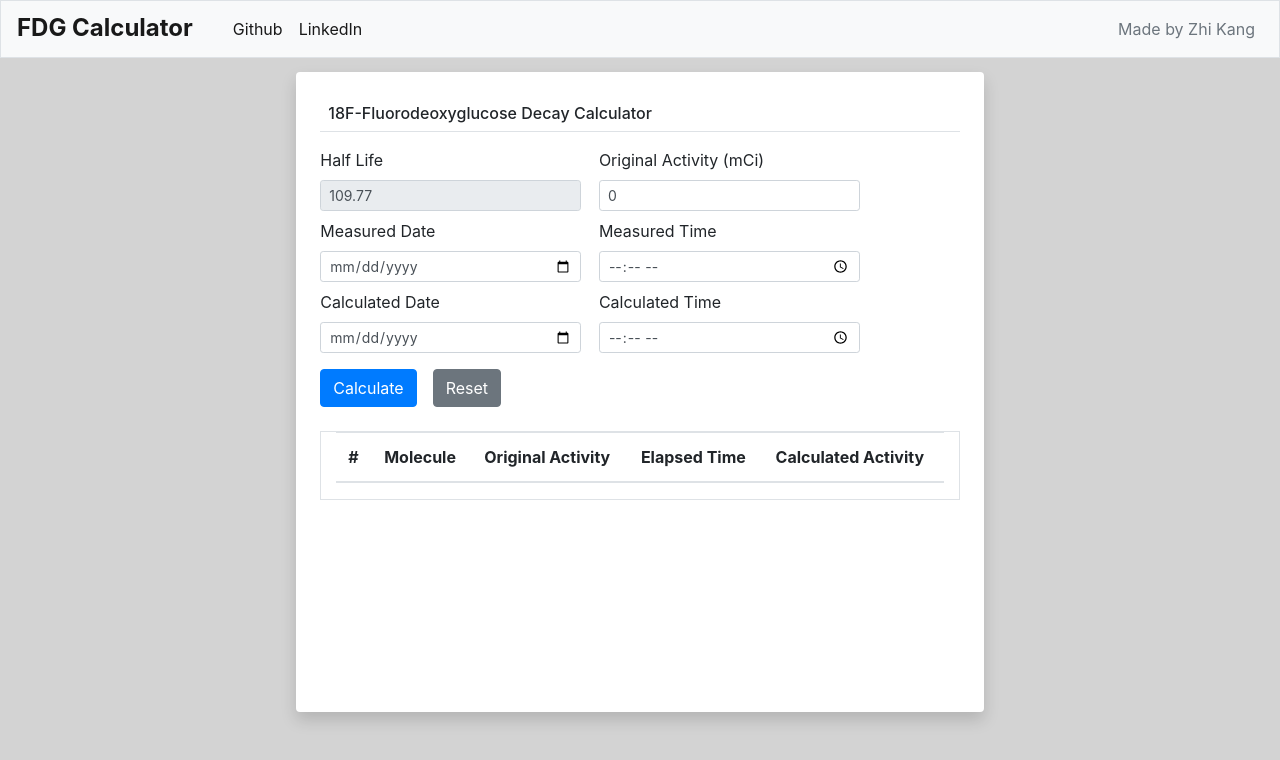
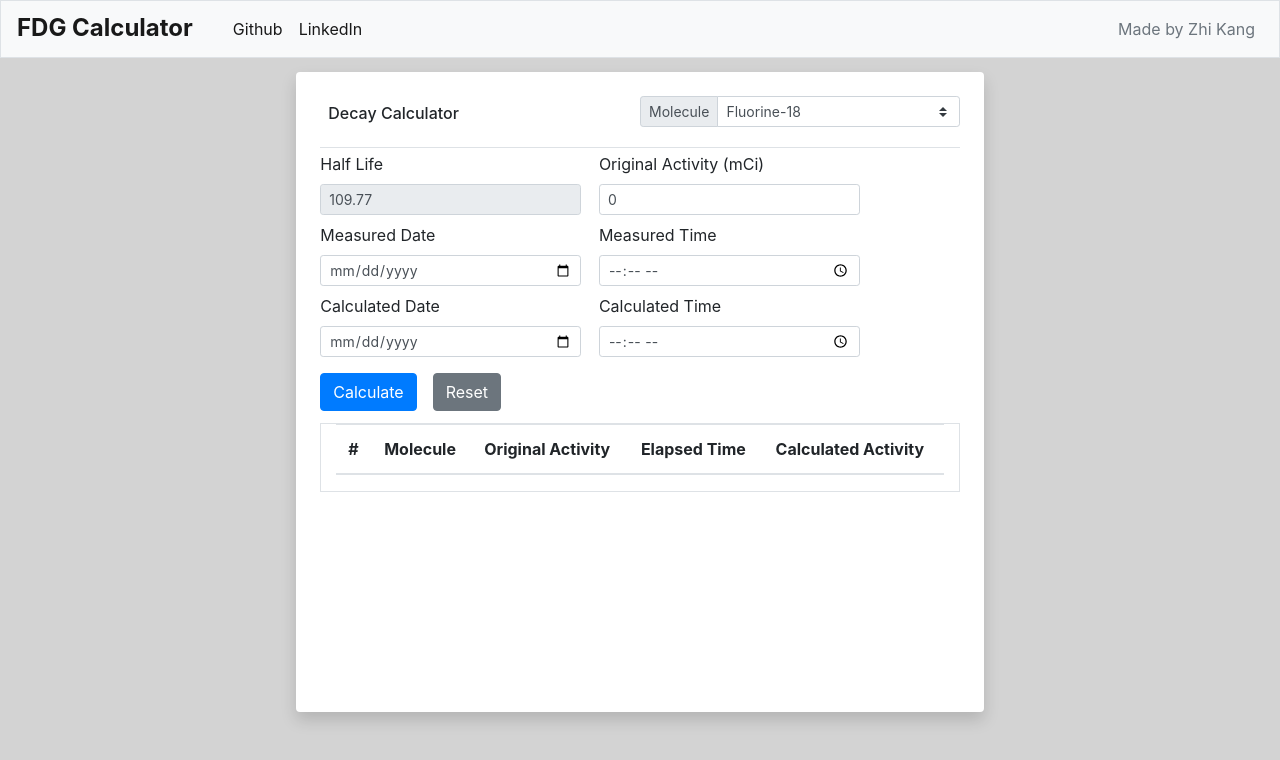
Before and after one commit to zhi-k/simpleIsotopesCalculator, a React (Create React App) app: page / in a window 1280 px wide. Shown: the top 760 px of the page. Built offline with nearby package versions, Linux system fonts and the light colour scheme; the HTML template or start-up script is replaced by a standard one.

Commit message:
Added molecule selector

```diff
--- a/src/components/Calculator.js
+++ b/src/components/Calculator.js
@@ -1,5 +1,6 @@
 import React, { useState } from "react";
 import DisplayResult from "./DisplayResult";
+import ChooseMolecule from "./ChooseMolecule";
 import { formValidation } from "../helpers/FormValidation";
 import { calculateActivity } from "../helpers/CalculateActivity";
 import { f18 } from "../helpers/Molecules";
@@ -67,10 +68,13 @@ export default function Calculator() {
 
   return (
     <div className="shadow p-4 mb-5 bg-white rounded container mt-5 mx-auto" id="calc">
-      <div className="h6 w-100 mb-3 border-bottom p-2" id="title">
-        18F-Fluorodeoxyglucose Decay Calculator
+      <div className="border-bottom w-100 d-flex justify-content-between">
+        <div className="h6 w-30 mb-3 p-2" id="title">
+          Decay Calculator
+        </div>
+        <ChooseMolecule />
       </div>
-      <form className="form-group w-100" onSubmit={handleForm}>
+      <form className="form-group w-100 pt-1 mb-1" onSubmit={handleForm}>
         <div className="form-row">
           <div className="mb-2 mr-sm-2 col-md-5">
             <label htmlFor="half-life">Half Life</label>
--- /dev/null
+++ b/src/components/ChooseMolecule.js
@@ -0,0 +1,21 @@
+import React from "react";
+import { f18 } from "../helpers/Molecules";
+
+export default function ChooseMolecule() {
+  return (
+    <div className="input-group input-group-sm mb-3 w-50" id="molecule">
+      <div className="input-group-prepend">
+        <label className="input-group-text" htmlFor="moleculeSelect">
+          Molecule
+        </label>
+      </div>
+      <select className="custom-select" id="moleculeSelect">
+        <option selected value="f18">
+          Fluorine-18
+        </option>
+        <option value="ga68">Gallium-68</option>
+        <option value="lu177">Lutetium-177</option>
+      </select>
+    </div>
+  );
+}
--- a/src/index.css
+++ b/src/index.css
@@ -27,6 +27,10 @@ body {
   max-height: 5vh;
 }
 
+#molecule {
+  height: 100%;
+}
+
 @media (max-width: 992px) {
   #calc {
     margin-top: 200px !important;
```
